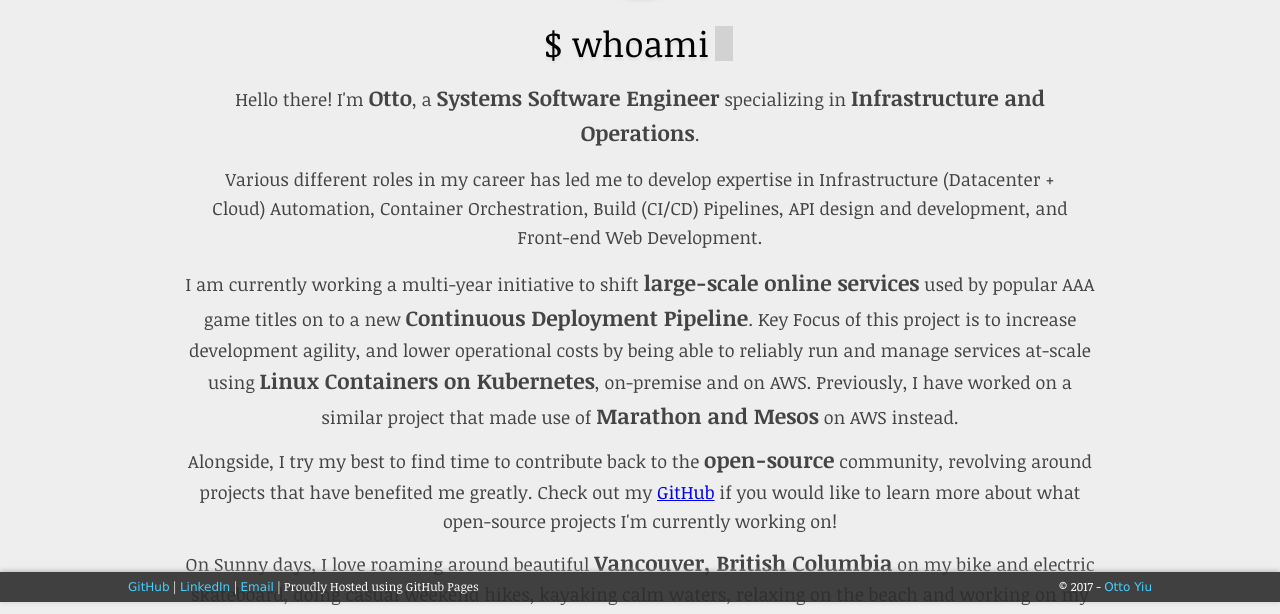
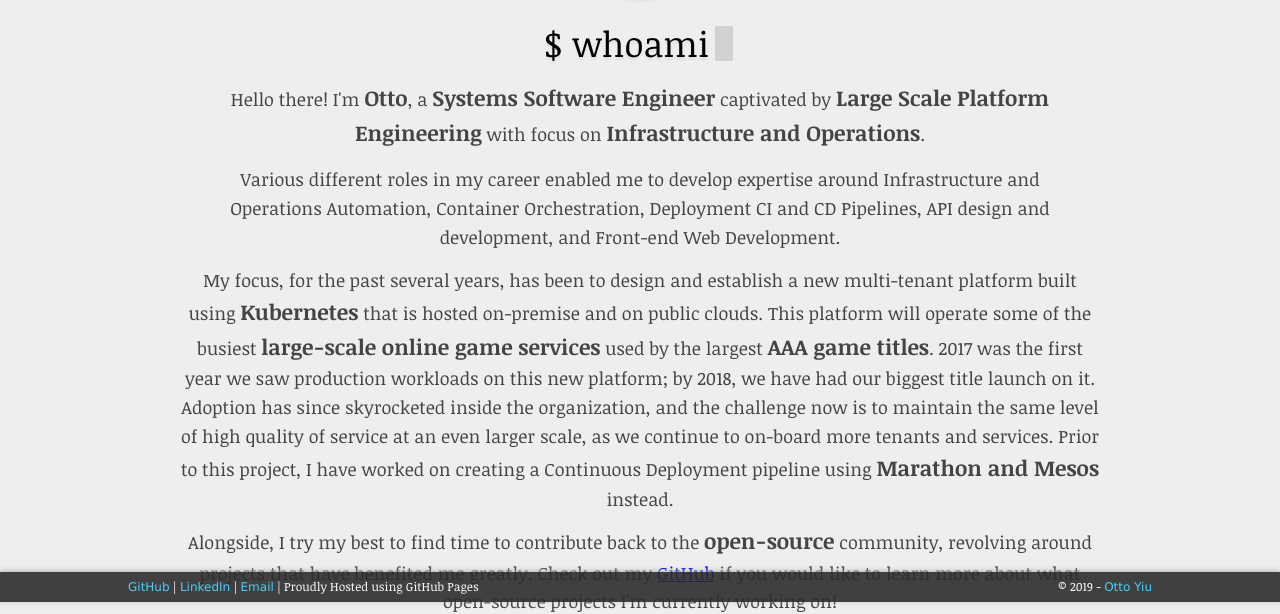
Before and after one commit to ottoyiu/ottoyiu.github.io, a plain HTML site: page index.html in a window 1280 px wide. Shown: the part 198-812 px from the top of the page. Drawn offline with nearby package versions, Linux system fonts and the light colour scheme; a script that the page names is missing.

Commit message:
2019 update

```diff
--- a/index.html
+++ b/index.html
@@ -33,29 +33,31 @@
                 $ whoami
             </h2>
                 <p>
-                    Hello there! I'm <b>Otto</b>, a <b>Systems Software Engineer</b> specializing in <b>Infrastructure and Operations</b>.
+                Hello there! I'm <b>Otto</b>, a <b>Systems Software Engineer</b> captivated by <b>Large Scale Platform Engineering</b> with focus on <b>Infrastructure and Operations</b>.
                 </p>
                 <br />
                 <p style="padding: 5px 30px;">
-                    Various different roles in my career has led me to develop expertise in Infrastructure (Datacenter + Cloud) Automation,
-                    Container Orchestration, Build (CI/CD) Pipelines, API design and development, and Front-end Web Development.
+                    Various different roles in my career enabled me to develop expertise around Infrastructure and Operations Automation,
+                    Container Orchestration, Deployment CI and CD Pipelines, API design and development, and Front-end Web Development.
                 </p>
                 <br />
                 <p>
-                I am currently working a multi-year initiative to shift <b>large-scale online services</b> used by
-                popular AAA game titles on to a new <b>Continuous Deployment Pipeline</b>.
-                    Key Focus of this project is to increase development agility, and lower operational costs by being able to
-                    reliably run and manage services at-scale using <b>Linux Containers on Kubernetes</b>, on-premise and on AWS.
-                    Previously, I have worked on a similar project that made use of <b>Marathon and Mesos</b> on AWS instead.
+                    My focus, for the past several years, has been to design and establish a new multi-tenant platform built using <b>Kubernetes</b> that is hosted on-premise and on public clouds.
+                    This platform will operate some of the busiest <b>large-scale online game services</b> used by the largest <b>AAA game titles</b>.
+                    2017 was the first year we saw production workloads on this new platform; by 2018, we have had our biggest title
+                    launch on it. Adoption has since skyrocketed inside the organization, and the challenge now is to maintain
+                    the same level of high quality of service at an even larger scale, as we continue to on-board more tenants and services.
+
+                    Prior to this project, I have worked on creating a Continuous Deployment pipeline using <b>Marathon and Mesos</b> instead.
                 </p>
                 <br />
                 <p>
-                Alongside, I try my best to find time to contribute back to the <b>open-source</b> community, revolving around projects that have
+                    Alongside, I try my best to find time to contribute back to the <b>open-source</b> community, revolving around projects that have
                     benefited me greatly. Check out my <a href="https://github.com/ottoyiu/">GitHub</a> if you would like to learn more about what open-source projects I'm currently working on!
                 </p>
                 <br />
                 <p>
-                On Sunny days, I love roaming around beautiful <b>Vancouver, British Columbia</b> on my bike and electric skateboard, doing casual weekend hikes, kayaking calm waters, relaxing on the beach and working on my car. On gloomy days, I spend most of my time working on personal projects surrounding small home automation and electronics.
+                    On Sunny days, I love roaming around beautiful <b>Vancouver, British Columbia</b> on my bike and electric skateboard, doing casual weekend hikes, kayaking calm waters, relaxing on the beach and working on my car. On gloomy days, I spend most of my time working on personal projects surrounding small home automation and electronics.
                 </p>
             <hr />
             <h3 id="contact-header" class="terminal">$ cat ~/.gitconfig | grep email </h3>
@@ -80,7 +82,7 @@
             <a href="https://github.com/ottoyiu" title="GitHub" target="_blank">GitHub</a> | <a href="http://www.linkedin.com/pub/otto-yiu/34/642/a50" title="LinkedIn" target="_blank">LinkedIn</a> | <a href="#contact-header" title="Contact">Email</a> | Proudly Hosted using GitHub Pages
         </div>
         <div class="fr">
-            <span>&copy; 2017 - <a href="#profile-name">Otto Yiu</a></span>
+            <span>&copy; 2019 - <a href="#profile-name">Otto Yiu</a></span>
         </div>
 
     </div>
```
